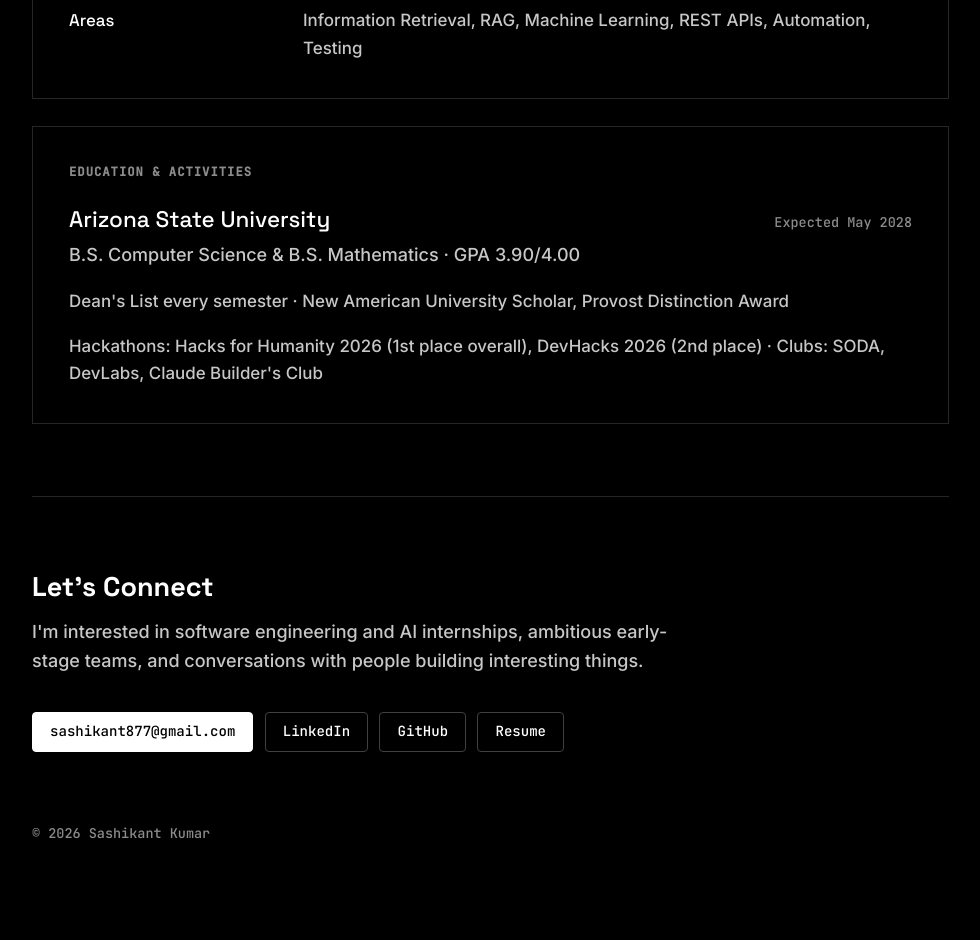
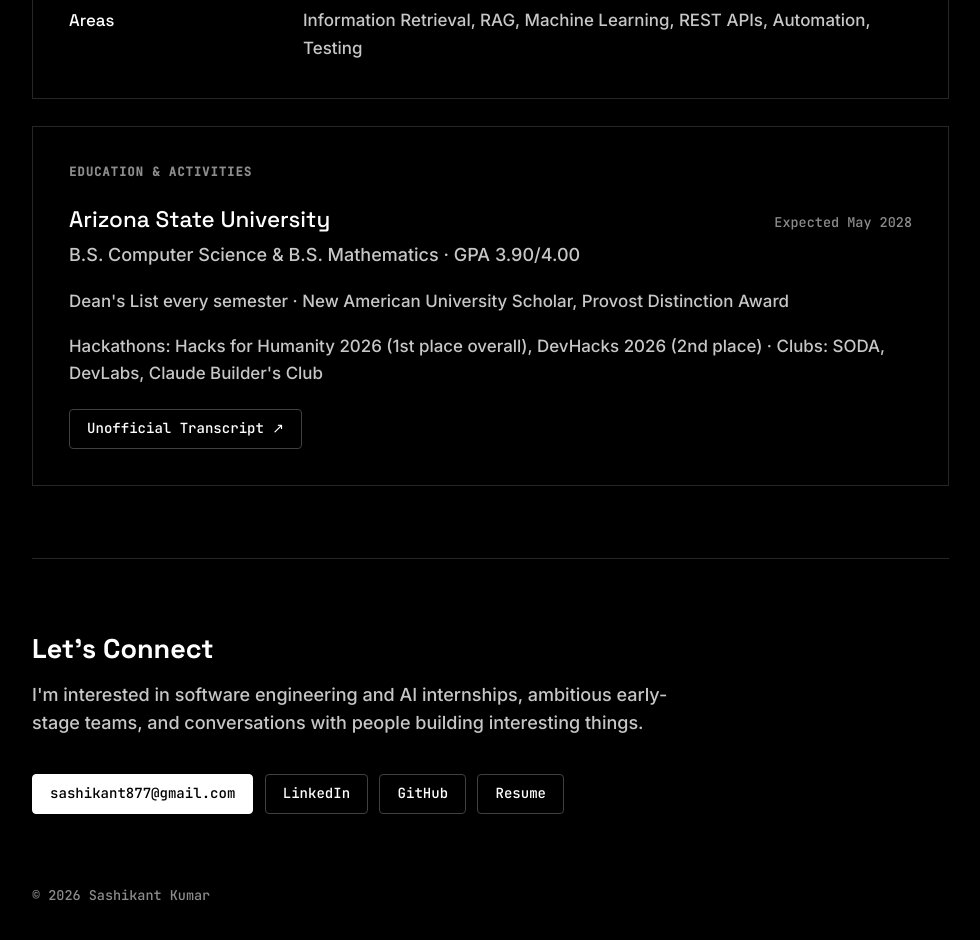
Before and after one commit to Sunny-ybe/personal-site, a Next.js app: page / in a window 1280 px wide. Shown: the part 9660-10600 px from the top of the page, without its empty margins (276-1256 px from the left). Before the commit the page ends 10574 px from the top, so only its background shows below. Built offline with nearby package versions, Linux system fonts and the light colour scheme.

Commit message:
Add unofficial transcript link to Education (student ID redacted)

```diff
--- a/src/components/SkillsEducation.tsx
+++ b/src/components/SkillsEducation.tsx
@@ -37,6 +37,12 @@ export function SkillsEducation() {
         <p className="text-[0.94rem]" style={{ color: "var(--paper-dim)" }}>
           {education.activities.map((a) => `${a.label}: ${a.items.join(", ")}`).join(" · ")}
         </p>
+
+        {education.transcriptHref && (
+          <a href={education.transcriptHref} target="_blank" rel="noopener noreferrer" className="btn mt-5">
+            Unofficial Transcript ↗
+          </a>
+        )}
       </article>
     </div>
   );
--- a/src/content/site-data.ts
+++ b/src/content/site-data.ts
@@ -460,6 +460,8 @@ export const education = {
   degree: "B.S. Computer Science & B.S. Mathematics",
   expected: "Expected May 2028",
   gpa: "GPA 3.90/4.00",
+  /** Path under /public, linked beside the GPA. */
+  transcriptHref: "/research/Transcript.pdf",
   honors: ["Dean's List every semester", "New American University Scholar, Provost Distinction Award"],
   activities: [
     { label: "Hackathons", items: ["Hacks for Humanity 2026 (1st place overall)", "DevHacks 2026 (2nd place)"] },
```
Also changed, not shown: 1 other file (tests, documents, lock files or other folders).
